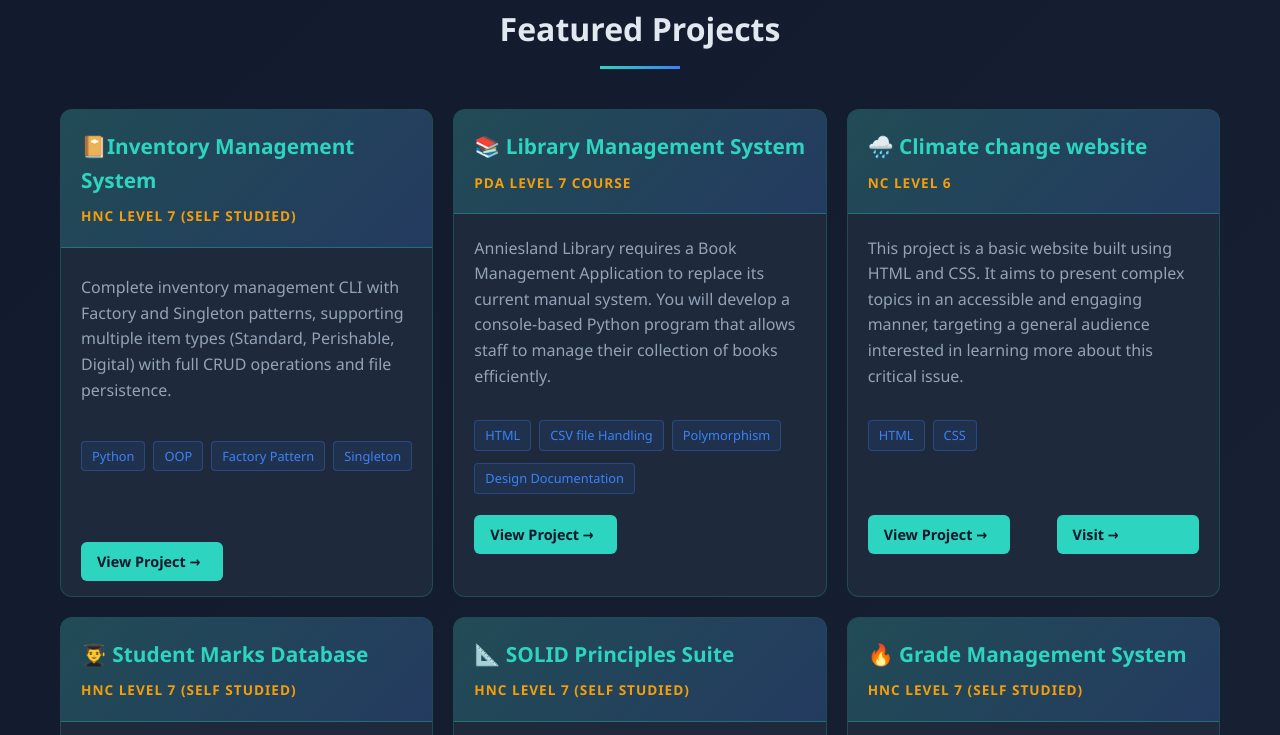
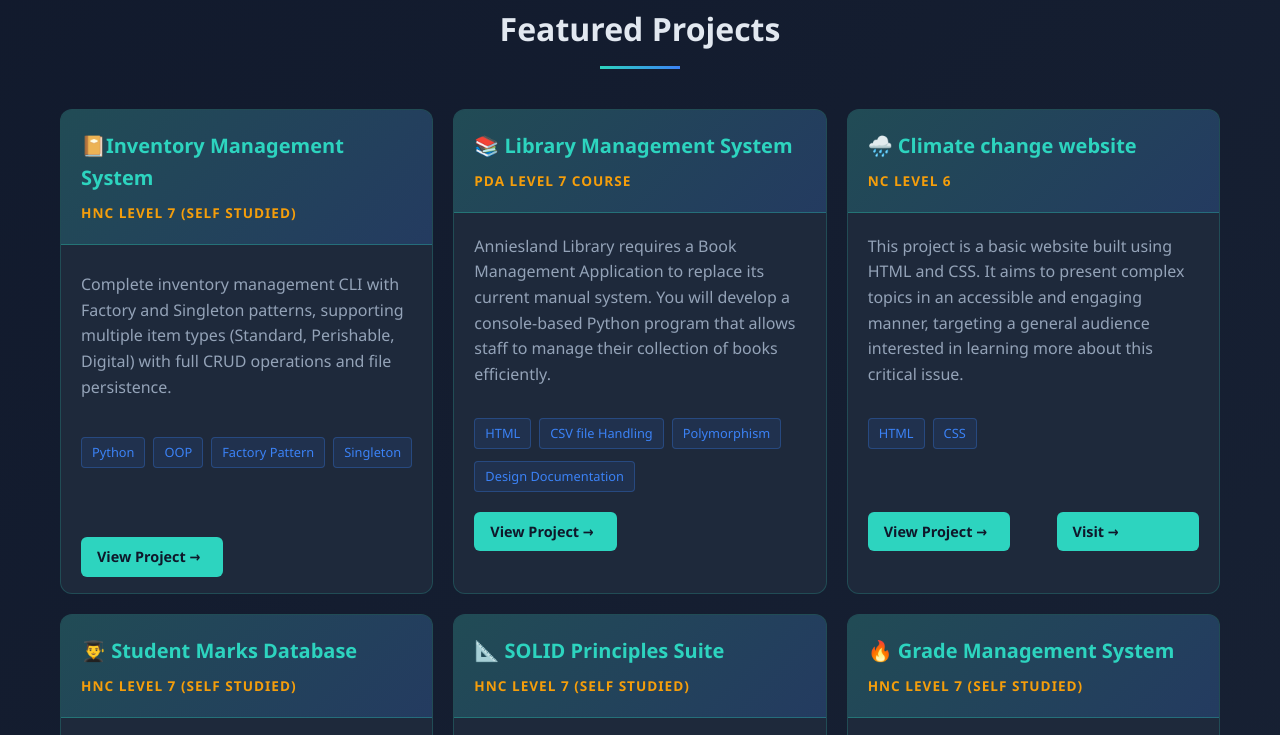
Before and after one commit to BugSlayer9000/BugSlayer9000.github.io, a plain HTML site: page index.html in a window 1280 px wide. Shown: the part 1051-1786 px from the top of the page. Drawn offline with Linux system fonts and the light colour scheme.

Commit message:
Adjust font size of project title for improved readability

```diff
--- a/styles.css
+++ b/styles.css
@@ -201,7 +201,7 @@ h1 {
 }
 
 .project-title {
-    font-size: 1.3rem;
+    font-size: 1.25rem;
     color: var(--primary);
     margin-bottom: 8px;
 }
```
